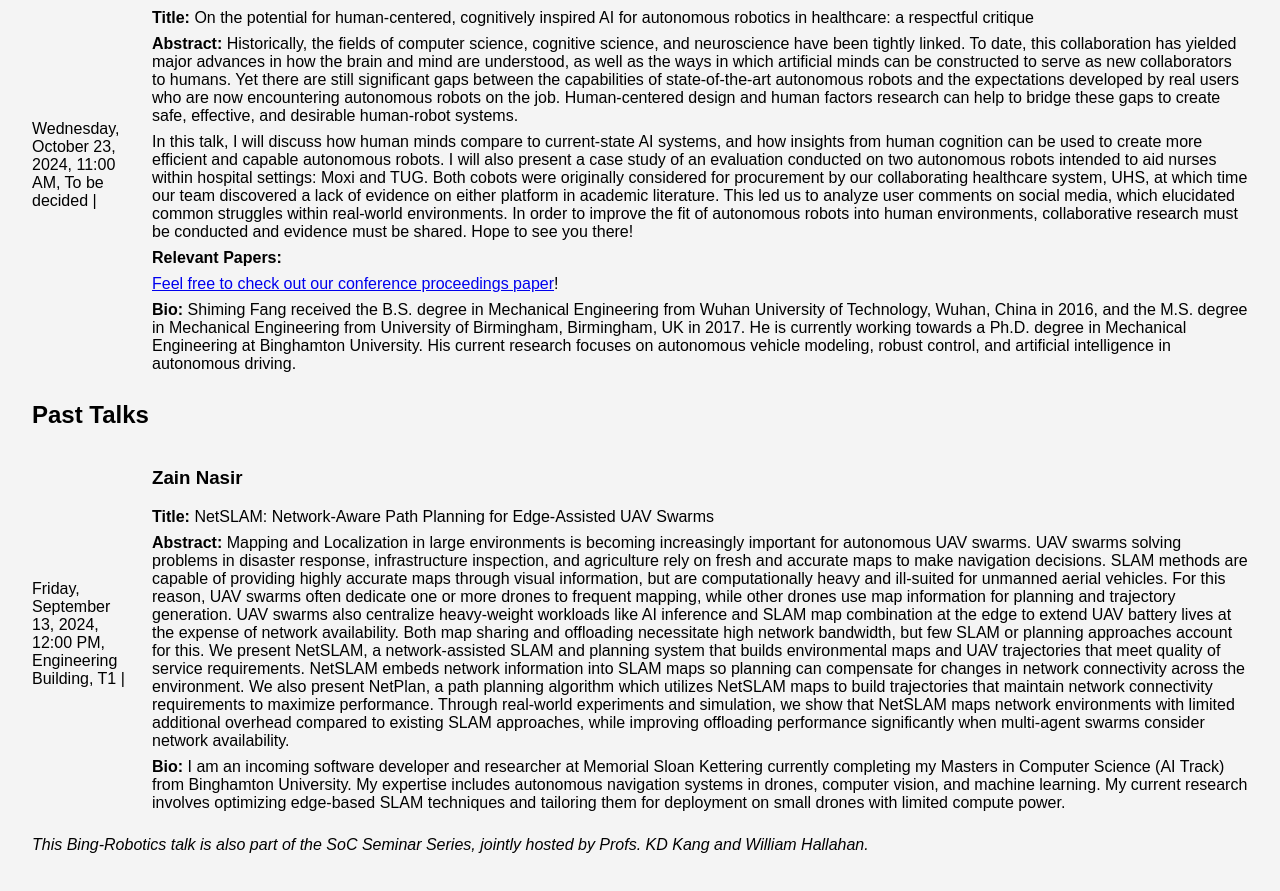
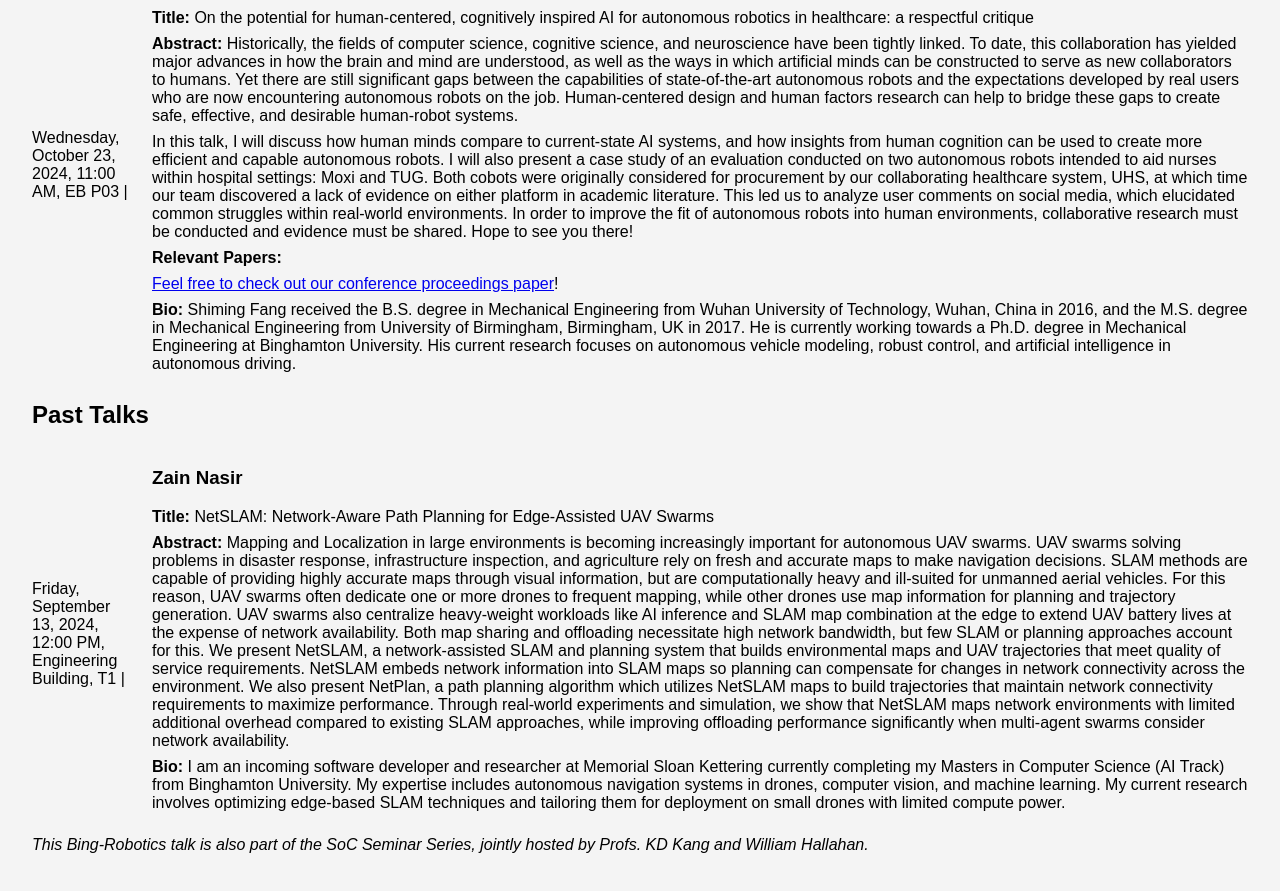
Before and after one commit to bing-robotics/bing-robotics.github.io, a React (Create React App) app: page / in a window 1280 px wide. Shown: the part 1060-1951 px from the top of the page. Built offline with nearby package versions, Linux system fonts and the light colour scheme.

Commit message:
Updated the seminar location

```diff
--- a/src/App.js
+++ b/src/App.js
@@ -41,7 +41,7 @@ function App() {
                         <div className="talk">
                             <div className="talk-details">
                                 <div className="talk-time">
-                                    <p> Wednesday, October 23, 2024, 11:00 AM, To be decided |</p>
+                                    <p> Wednesday, October 23, 2024, 11:00 AM, EB P03 |</p>
                                 </div>
                                 <div className="talk-abstract">
                                     <h3>Stephanie Jesso</h3>
```
